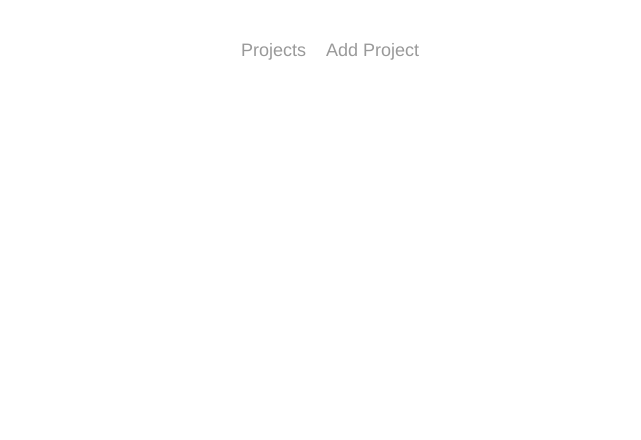
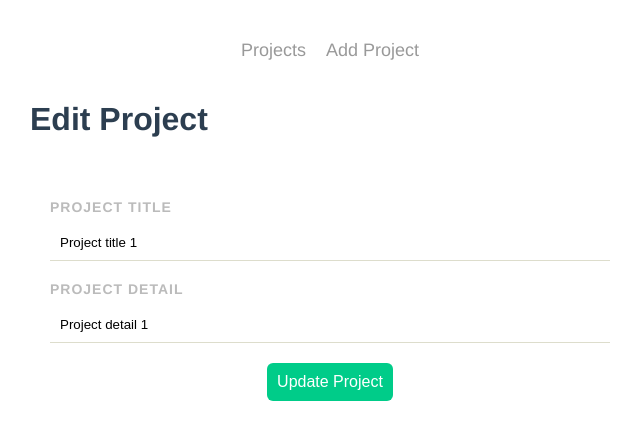
Before and after one commit to Oakekywe/Project_planner_vue, a Vue app: page /editProject/1 in a window 1280 px wide. Before the commit this address had no page. Shown: the top 440 px of the page, without its empty margins (310-951 px from the left). Built offline with nearby package versions, Linux system fonts and the light colour scheme; data requests are answered from the project's data file.

Commit message:
adding fetch data from edit

```diff
--- a/database/db.json
+++ b/database/db.json
@@ -35,12 +35,6 @@
       "detail": "test1 Detail",
       "complete": false,
       "id": 6
-    },
-    {
-      "title": "testing 2",
-      "detail": "testing2 detail",
-      "complete": false,
-      "id": 7
     }
   ]
 }
--- a/src/components/SingleProject.vue
+++ b/src/components/SingleProject.vue
@@ -8,9 +8,11 @@
             <span class="material-icons" @click="deleteProject">
             delete
             </span>
-            <span class="material-icons">
-            edit
-            </span>
+            <router-link :to="{name:'EditProject', params:{id: project.id}}">
+                <span class="material-icons">
+                edit
+                </span>
+            </router-link>
             <span class="material-icons" @click="completeProject">
             done
             </span>
@@ -81,7 +83,7 @@ export default {
         align-items: center;
     }
     span{
-        margin-left: 10px;
+        margin-left: 20px;
     }
     span:hover{
         cursor: pointer;
--- a/src/router/index.js
+++ b/src/router/index.js
@@ -1,6 +1,7 @@
 import { createRouter, createWebHistory } from 'vue-router'
 import HomeView from '../views/HomeView.vue'
 import AddProject from '../views/AddProject.vue'
+import EditProject from '../views/EditProject.vue'
 
 const routes = [
   {
@@ -12,6 +13,12 @@ const routes = [
     path: '/addProject',
     name: 'AddProject',
     component: AddProject
+  },
+  {
+    path: '/editProject/:id',
+    name: 'EditProject',
+    component: EditProject,
+    props: true
   }
 ]
 
--- /dev/null
+++ b/src/views/EditProject.vue
@@ -0,0 +1,42 @@
+<template>
+  <h1>Edit Project</h1>
+  <form @submit.prevent="addProject">
+    <label>Project Title</label>
+    <input type="text" v-model="title">
+    <label>Project Detail</label>
+    <input type="text" v-model="detail">
+    <button>Update Project</button>
+  </form>
+</template>
+
+<script>
+export default {
+  props:["id"],
+  data(){
+    return{
+      title: "",
+      detail: "",
+    }
+  },
+  methods:{
+
+  },
+  mounted(){
+    fetch("http://localhost:3000/projects/"+this.id)
+    .then((res)=>{
+      return res.json()
+    })
+    .then((datas)=>{
+      this.title= datas.title
+      this.detail= datas.detail
+    })
+    .catch((err)=>{
+      console.log(err.message);
+    })
+  }
+}
+</script>
+
+<style>
+
+</style>
```
